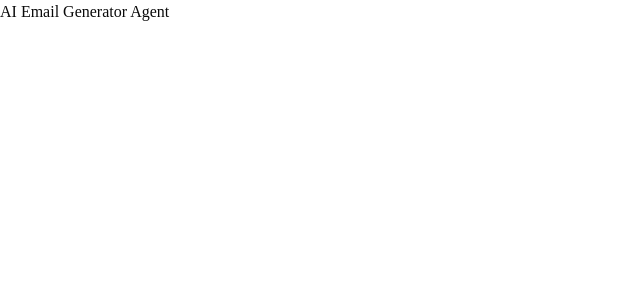
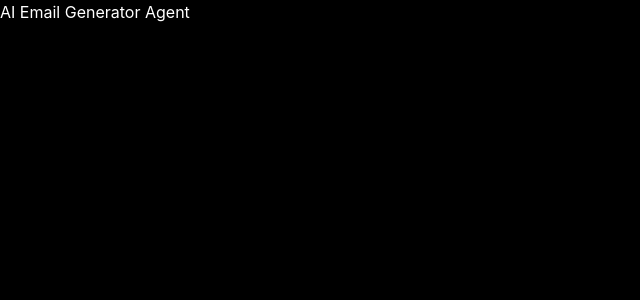
Before and after one commit to codingwithriha/ai-email-agent, a Next.js app: page / in a window 1280 px wide. Shown: the top 300 px of the page, without its empty margins (0-640 px from the left). Built offline with nearby package versions, Linux system fonts and the light colour scheme.

Commit message:
refactor: clean up globals.css by removing unused imports and variables

```diff
--- a/app/globals.css
+++ b/app/globals.css
@@ -1,130 +1,10 @@
 @import "tailwindcss";
-@import "tw-animate-css";
-@import "shadcn/tailwind.css";
 
-@custom-variant dark (&:is(.dark *));
-
-@theme inline {
-  --color-background: var(--background);
-  --color-foreground: var(--foreground);
-  --font-sans: var(--font-sans);
-  --font-mono: var(--font-geist-mono);
-  --font-heading: var(--font-sans);
-  --color-sidebar-ring: var(--sidebar-ring);
-  --color-sidebar-border: var(--sidebar-border);
-  --color-sidebar-accent-foreground: var(--sidebar-accent-foreground);
-  --color-sidebar-accent: var(--sidebar-accent);
-  --color-sidebar-primary-foreground: var(--sidebar-primary-foreground);
-  --color-sidebar-primary: var(--sidebar-primary);
-  --color-sidebar-foreground: var(--sidebar-foreground);
-  --color-sidebar: var(--sidebar);
-  --color-chart-5: var(--chart-5);
-  --color-chart-4: var(--chart-4);
-  --color-chart-3: var(--chart-3);
-  --color-chart-2: var(--chart-2);
-  --color-chart-1: var(--chart-1);
-  --color-ring: var(--ring);
-  --color-input: var(--input);
-  --color-border: var(--border);
-  --color-destructive: var(--destructive);
-  --color-accent-foreground: var(--accent-foreground);
-  --color-accent: var(--accent);
-  --color-muted-foreground: var(--muted-foreground);
-  --color-muted: var(--muted);
-  --color-secondary-foreground: var(--secondary-foreground);
-  --color-secondary: var(--secondary);
-  --color-primary-foreground: var(--primary-foreground);
-  --color-primary: var(--primary);
-  --color-popover-foreground: var(--popover-foreground);
-  --color-popover: var(--popover);
-  --color-card-foreground: var(--card-foreground);
-  --color-card: var(--card);
-  --radius-sm: calc(var(--radius) * 0.6);
-  --radius-md: calc(var(--radius) * 0.8);
-  --radius-lg: var(--radius);
-  --radius-xl: calc(var(--radius) * 1.4);
-  --radius-2xl: calc(var(--radius) * 1.8);
-  --radius-3xl: calc(var(--radius) * 2.2);
-  --radius-4xl: calc(var(--radius) * 2.6);
+body {
+  @apply bg-black text-white antialiased;
 }
 
-:root {
-  --background: oklch(1 0 0);
-  --foreground: oklch(0.145 0 0);
-  --card: oklch(1 0 0);
-  --card-foreground: oklch(0.145 0 0);
-  --popover: oklch(1 0 0);
-  --popover-foreground: oklch(0.145 0 0);
-  --primary: oklch(0.205 0 0);
-  --primary-foreground: oklch(0.985 0 0);
-  --secondary: oklch(0.97 0 0);
-  --secondary-foreground: oklch(0.205 0 0);
-  --muted: oklch(0.97 0 0);
-  --muted-foreground: oklch(0.556 0 0);
-  --accent: oklch(0.97 0 0);
-  --accent-foreground: oklch(0.205 0 0);
-  --destructive: oklch(0.577 0.245 27.325);
-  --border: oklch(0.922 0 0);
-  --input: oklch(0.922 0 0);
-  --ring: oklch(0.708 0 0);
-  --chart-1: oklch(0.87 0 0);
-  --chart-2: oklch(0.556 0 0);
-  --chart-3: oklch(0.439 0 0);
-  --chart-4: oklch(0.371 0 0);
-  --chart-5: oklch(0.269 0 0);
-  --radius: 0.625rem;
-  --sidebar: oklch(0.985 0 0);
-  --sidebar-foreground: oklch(0.145 0 0);
-  --sidebar-primary: oklch(0.205 0 0);
-  --sidebar-primary-foreground: oklch(0.985 0 0);
-  --sidebar-accent: oklch(0.97 0 0);
-  --sidebar-accent-foreground: oklch(0.205 0 0);
-  --sidebar-border: oklch(0.922 0 0);
-  --sidebar-ring: oklch(0.708 0 0);
+/* smooth scrolling */
+html {
+  scroll-behavior: smooth;
 }
-
-.dark {
-  --background: oklch(0.145 0 0);
-  --foreground: oklch(0.985 0 0);
-  --card: oklch(0.205 0 0);
-  --card-foreground: oklch(0.985 0 0);
-  --popover: oklch(0.205 0 0);
-  --popover-foreground: oklch(0.985 0 0);
-  --primary: oklch(0.922 0 0);
-  --primary-foreground: oklch(0.205 0 0);
-  --secondary: oklch(0.269 0 0);
-  --secondary-foreground: oklch(0.985 0 0);
-  --muted: oklch(0.269 0 0);
-  --muted-foreground: oklch(0.708 0 0);
-  --accent: oklch(0.269 0 0);
-  --accent-foreground: oklch(0.985 0 0);
-  --destructive: oklch(0.704 0.191 22.216);
-  --border: oklch(1 0 0 / 10%);
-  --input: oklch(1 0 0 / 15%);
-  --ring: oklch(0.556 0 0);
-  --chart-1: oklch(0.87 0 0);
-  --chart-2: oklch(0.556 0 0);
-  --chart-3: oklch(0.439 0 0);
-  --chart-4: oklch(0.371 0 0);
-  --chart-5: oklch(0.269 0 0);
-  --sidebar: oklch(0.205 0 0);
-  --sidebar-foreground: oklch(0.985 0 0);
-  --sidebar-primary: oklch(0.488 0.243 264.376);
-  --sidebar-primary-foreground: oklch(0.985 0 0);
-  --sidebar-accent: oklch(0.269 0 0);
-  --sidebar-accent-foreground: oklch(0.985 0 0);
-  --sidebar-border: oklch(1 0 0 / 10%);
-  --sidebar-ring: oklch(0.556 0 0);
-}
-
-@layer base {
-  * {
-    @apply border-border outline-ring/50;
-  }
-  body {
-    @apply bg-background text-foreground;
-  }
-  html {
-    @apply font-sans;
-  }
-}
```
